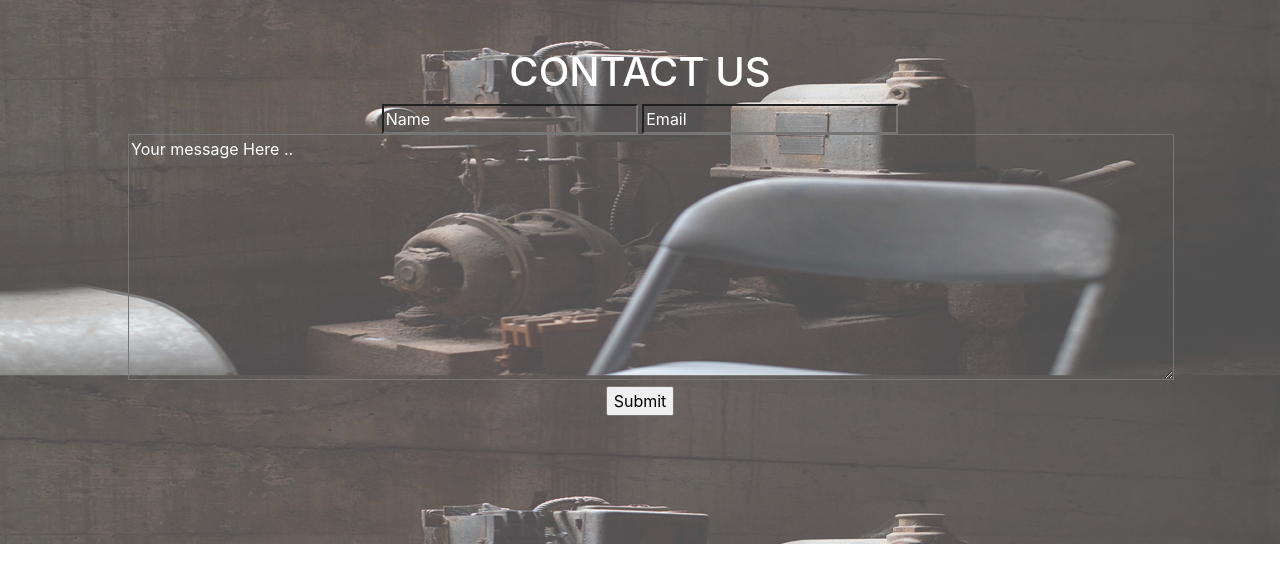
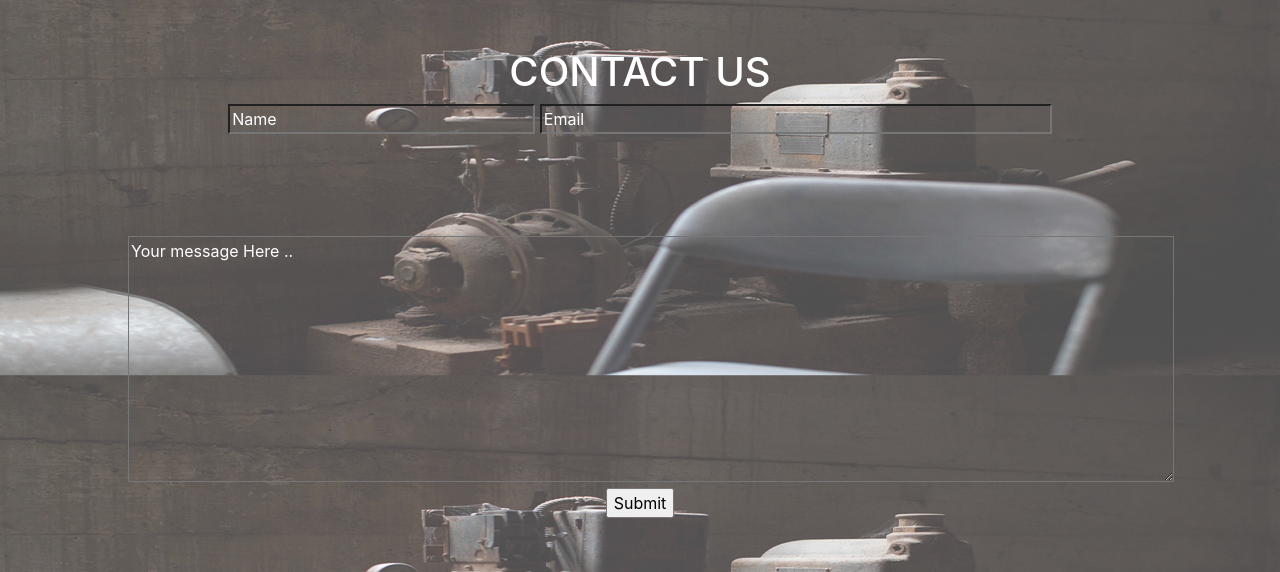
Before and after one commit to Joekahora/delani-studio, a plain HTML site: page index.html in a window 1280 px wide. Shown: the part 2420-2992 px from the top of the page. Drawn offline with nearby package versions, Linux system fonts and the light colour scheme.

Commit message:
Made addition changes form in css

```diff
--- a/css/style.css
+++ b/css/style.css
@@ -83,17 +83,20 @@ html, body{
 }
 #formname{
     background: none;
+    width: 30%;
 }
 #formname::placeholder{
     color: #fff;
 }
 #email{
+    width: 50%;
     background: none;
 }
 #email::placeholder{
     color: #fff;
 }
 #textarea{
+    margin-top: 10%;
     background: none;
 }
 #textarea::placeholder{
```
